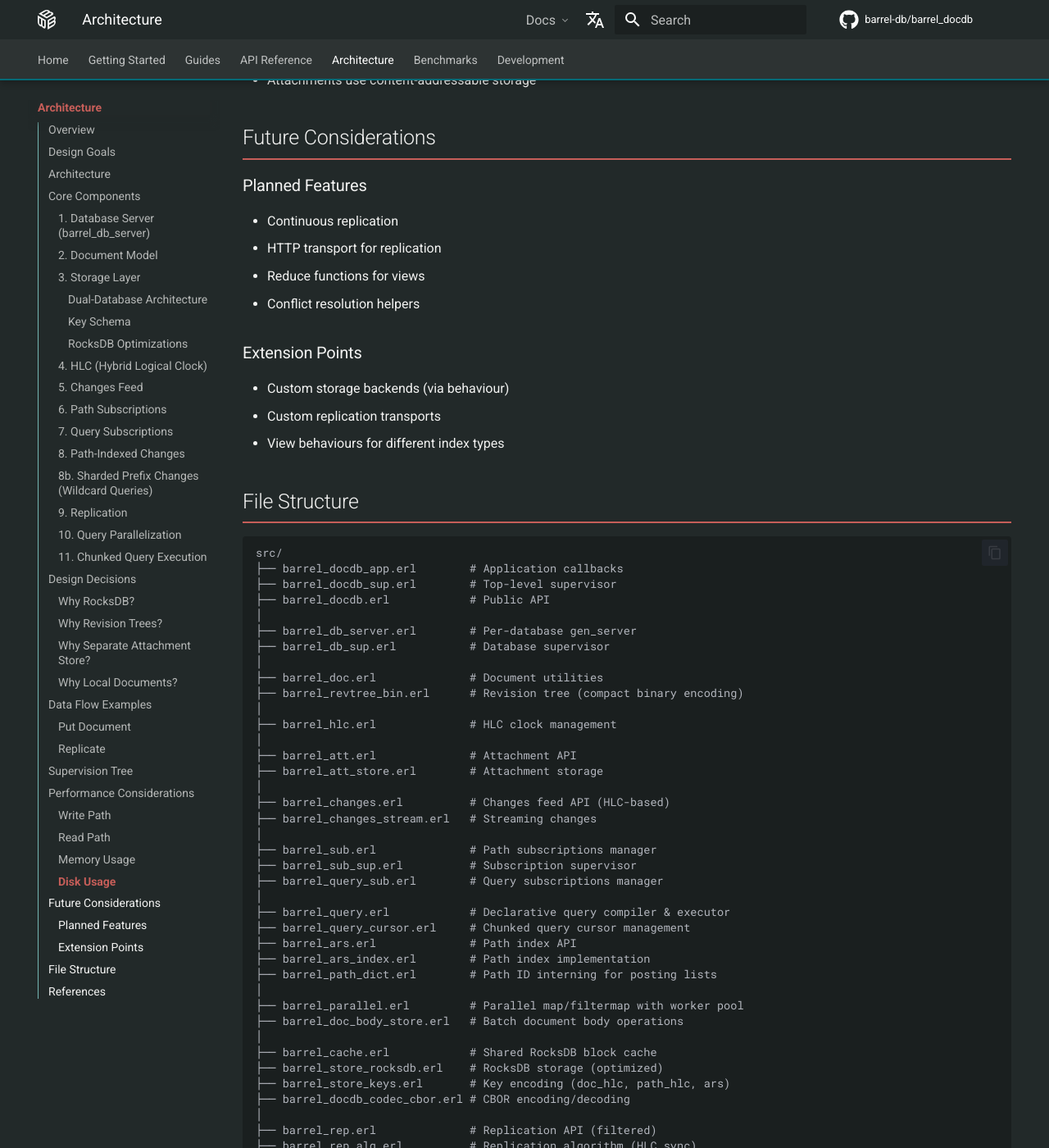
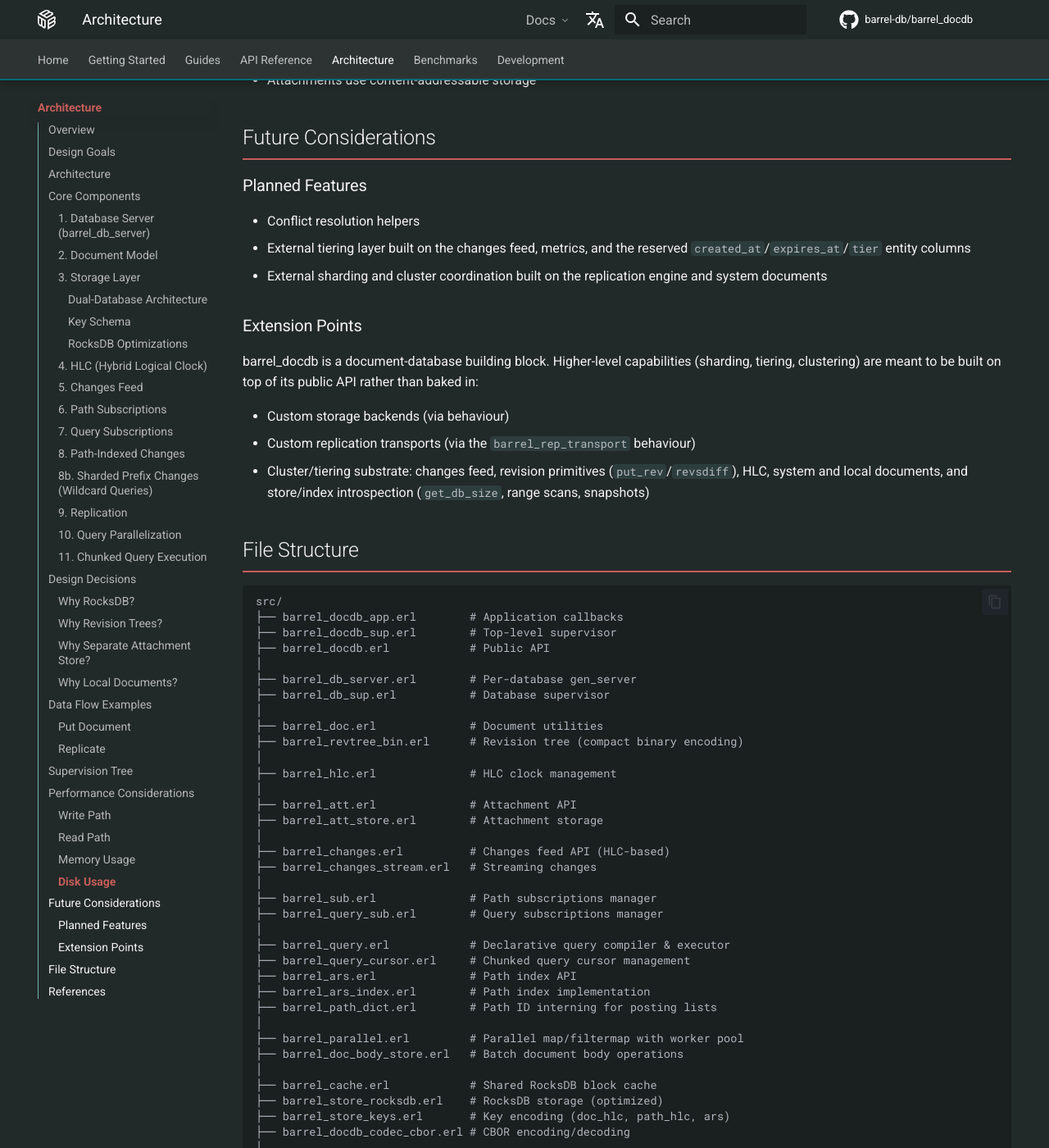
Before and after one commit to barrel-db/barrel_docdb, an MkDocs documentation site: the page built from docs/design.md, in a window 1280 px wide and 1400 px high, scrolled down 12452 px. Shown: the whole window at 82% size. Built offline with MkDocs 1.6.1 and Material for MkDocs 9.7.7, drawn with Linux system fonts in a browser that asks for light colours; comment, search, counter and statistics services are not loaded.

Commit message:
docs: update planned features for reduced scope
Rewrite Planned Features / Extension Points in the design doc: drop
shipped items (continuous replication, HTTP transport) and removed ones
(view reduce functions, view behaviours), and add external tiering and
sharding/cluster layers built on the building-block API. Drop a stale
barrel_sub_sup reference from the file-structure tree.

```diff
--- a/docs/design.md
+++ b/docs/design.md
@@ -637,15 +637,19 @@ barrel_docdb_sup (one_for_one)
 ## Future Considerations
 
 ### Planned Features
-- Continuous replication
-- HTTP transport for replication
-- Reduce functions for views
 - Conflict resolution helpers
+- External tiering layer built on the changes feed, metrics, and the reserved `created_at`/`expires_at`/`tier` entity columns
+- External sharding and cluster coordination built on the replication engine and system documents
 
 ### Extension Points
+
+barrel_docdb is a document-database building block. Higher-level capabilities
+(sharding, tiering, clustering) are meant to be built on top of its public API
+rather than baked in:
+
 - Custom storage backends (via behaviour)
-- Custom replication transports
-- View behaviours for different index types
+- Custom replication transports (via the `barrel_rep_transport` behaviour)
+- Cluster/tiering substrate: changes feed, revision primitives (`put_rev`/`revsdiff`), HLC, system and local documents, and store/index introspection (`get_db_size`, range scans, snapshots)
 
 ## File Structure
 
@@ -670,7 +674,6 @@ src/
 ├── barrel_changes_stream.erl   # Streaming changes
 │
 ├── barrel_sub.erl              # Path subscriptions manager
-├── barrel_sub_sup.erl          # Subscription supervisor
 ├── barrel_query_sub.erl        # Query subscriptions manager
 │
 ├── barrel_query.erl            # Declarative query compiler & executor
```
Also changed, not shown: DESIGN.md (+9 -6 lines).
